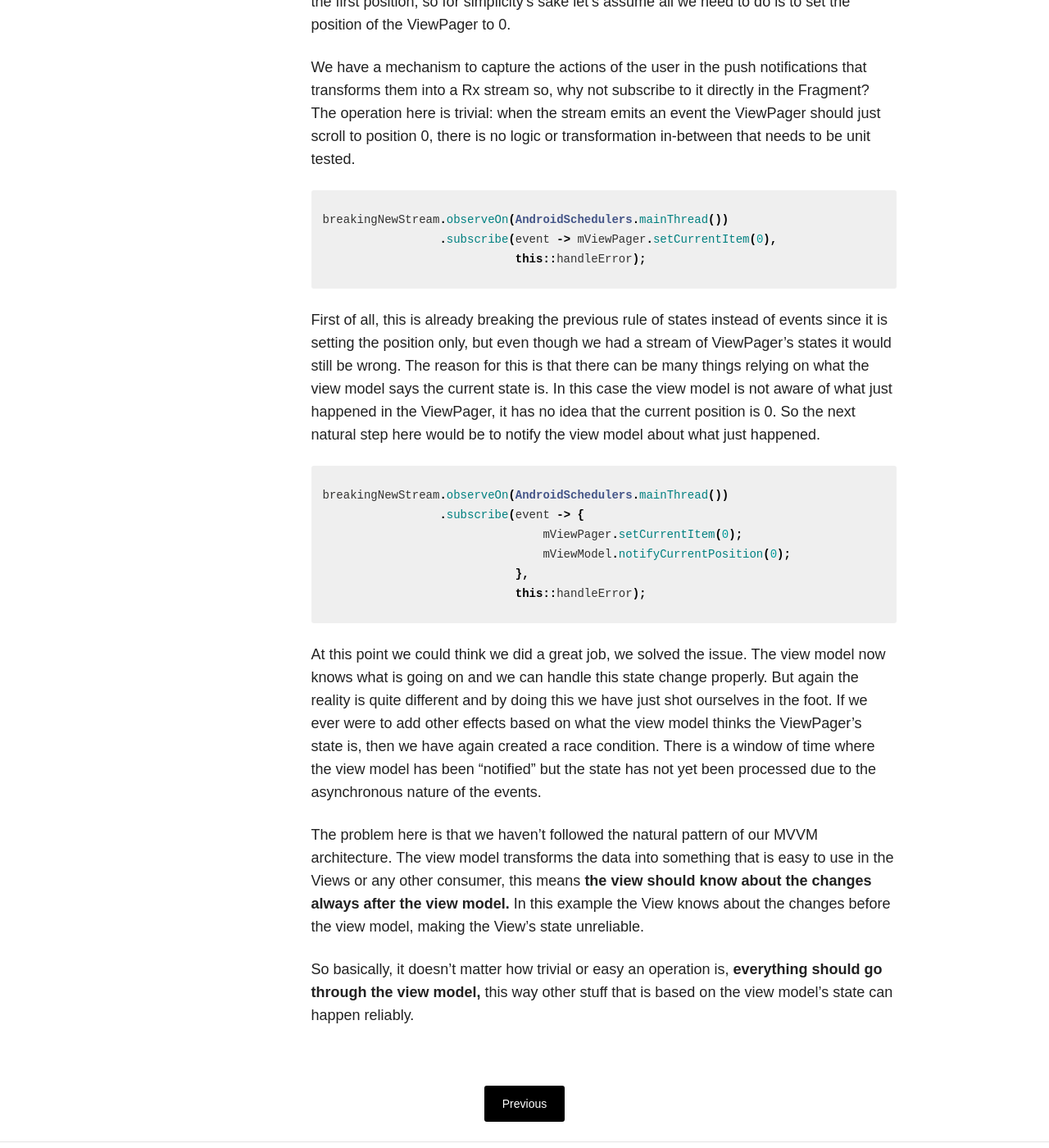
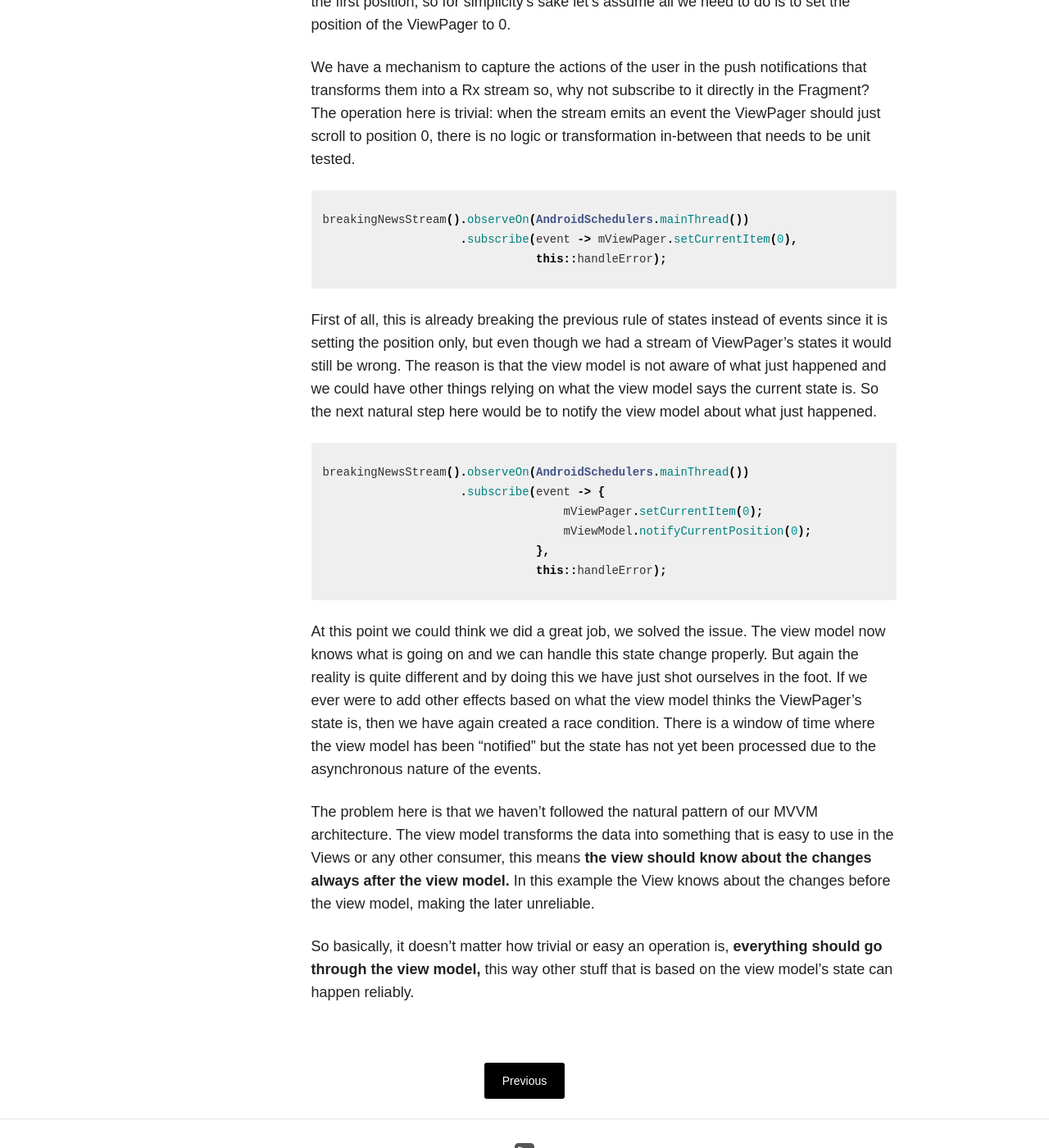
Before and after one commit to upday/upday.github.io, a Jekyll site: the page built from _posts/blog/2016-05-16-mvvm_rx_common_mistakes.md, in a window 1280 px wide and 1400 px high, scrolled down 5380 px. Shown: the whole window at 82% size. Built offline with Jekyll 4.4.1, drawn with Linux system fonts in a browser that asks for light colours; nearby versions of some CDN libraries; some of the changed text lies outside the part shown.

Commit message:
Minor fixes

```diff
--- a/_posts/blog/2016-05-16-mvvm_rx_common_mistakes.md
+++ b/_posts/blog/2016-05-16-mvvm_rx_common_mistakes.md
@@ -101,24 +102,24 @@
 We have a mechanism to capture the actions of the user in the push notifications that transforms them into a Rx stream so, why not subscribe to it directly in the Fragment? The operation here is trivial: when the stream emits an event the ViewPager should just scroll to position 0, there is no logic or transformation in-between that needs to be unit tested.
 
 {% highlight java %}
-breakingNewStream.observeOn(AndroidSchedulers.mainThread())
-                 .subscribe(event -> mViewPager.setCurrentItem(0),
-                            this::handleError);
+breakingNewsStream().observeOn(AndroidSchedulers.mainThread())
+                    .subscribe(event -> mViewPager.setCurrentItem(0),
+                               this::handleError);
 {% endhighlight %}
 
-First of all, this is already breaking the previous rule of states instead of events since it is setting the position only, but even though we had a stream of ViewPager's states it would still be wrong. The reason for this is that there can be many things relying on what the view model says the current state is. In this case the view model is not aware of what just happened in the ViewPager, it has no idea that the current position is 0. So the next natural step here would be to notify the view model about what just happened.
+First of all, this is already breaking the previous rule of states instead of events since it is setting the position only, but even though we had a stream of ViewPager's states it would still be wrong. The reason is that the view model is not aware of what just happened and we could have other things relying on what the view model says the current state is. So the next natural step here would be to notify the view model about what just happened.
 
 {% highlight java %}
-breakingNewStream.observeOn(AndroidSchedulers.mainThread())
-                 .subscribe(event -> {
-                                mViewPager.setCurrentItem(0);
-                                mViewModel.notifyCurrentPosition(0);
-                            },
-                            this::handleError);
+breakingNewsStream().observeOn(AndroidSchedulers.mainThread())
+                    .subscribe(event -> {
+                                   mViewPager.setCurrentItem(0);
+                                   mViewModel.notifyCurrentPosition(0);
+                               },
+                               this::handleError);
 {% endhighlight %}
 
 At this point we could think we did a great job, we solved the issue. The view model now knows what is going on and we can handle this state change properly. But again the reality is quite different and by doing this we have just shot ourselves in the foot. If we ever were to add other effects based on what the view model thinks the ViewPager's state is, then we have again created a race condition. There is a window of time where the view model has been "notified" but the state has not yet been processed due to the asynchronous nature of the events.
 
-The problem here is that we haven't followed the natural pattern of our MVVM architecture. The view model transforms the data into something that is easy to use in the Views or any other consumer, this means **the view should know about the changes always after the view model.** In this example the View knows about the changes before the view model, making the View’s state unreliable.
+The problem here is that we haven't followed the natural pattern of our MVVM architecture. The view model transforms the data into something that is easy to use in the Views or any other consumer, this means **the view should know about the changes always after the view model.** In this example the View knows about the changes before the view model, making the later unreliable.
 
 So basically, it doesn't matter how trivial or easy an operation is, **everything should go through the view model,** this way other stuff that is based on the view model’s state can happen reliably.
```
Also changed, not shown: other parts of _posts/blog/2016-05-16-mvvm_rx_common_mistakes.md (+2 -1 lines).
